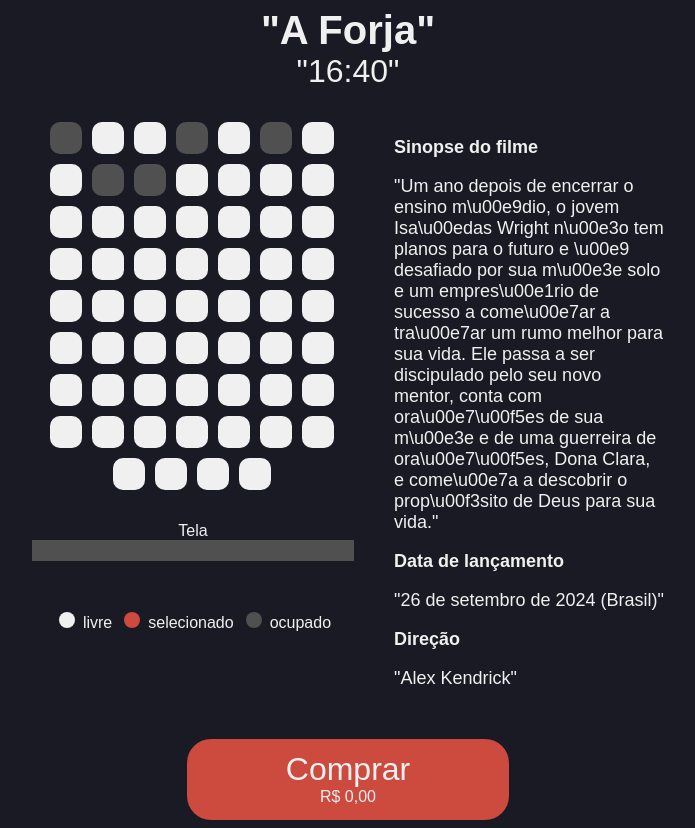
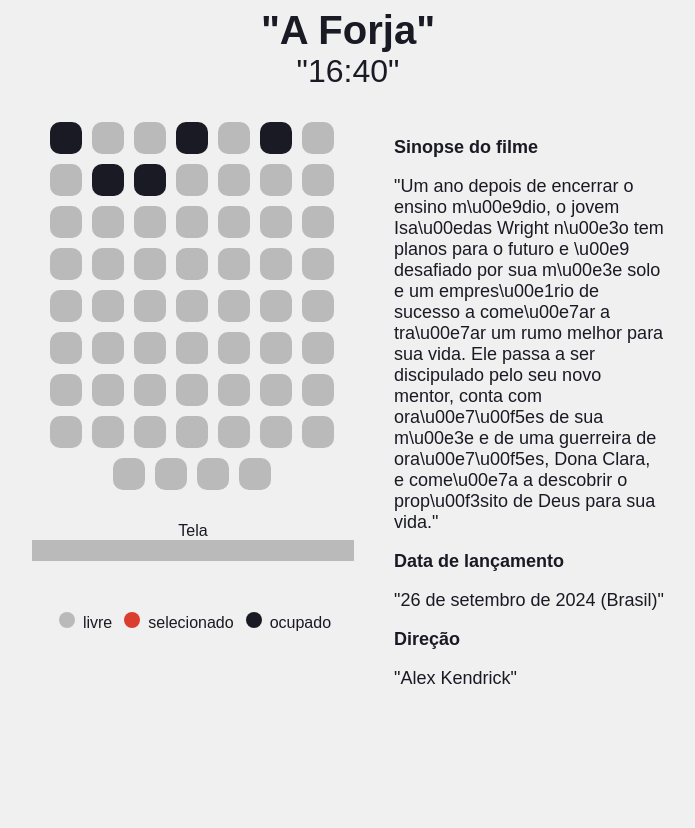
Before and after one commit to arturstaation/POC_Cinema, a Next.js app: page / in a window 1280 px wide. Shown: the whole page, without its empty margins (292-987 px from the left). After the commit the page ends 800 px from the top, so only its background shows below. Built offline with nearby package versions, Linux system fonts and the light colour scheme; no server answers; data requests are answered from the project's data file; a web font is replaced by a local one.

Commit message:
adicionando try catch e renderizacao condicional

```diff
--- a/src/app/components/BotaoComprar.js
+++ b/src/app/components/BotaoComprar.js
@@ -5,28 +5,38 @@ import styles from '../styles/BotaoComprar.module.css';
 
 function BotaoComprar({ listaAssentos }) {
     const [preco, setPreco] = useState(0);
-
+    const [error, setError] = useState(false);
     useEffect(() => {
         const fetchPreco = async () => {
+            setError(false);
+            try {
                 const request = await fetch("http://localhost:3000/preco");
                 if (request.ok) {
                     const precoData = await request.text();
                     setPreco(parseFloat(precoData));
+                } else {
+                    throw new Error("Erro na requisição do preço");
+                }
+            } catch (error) {
+                console.error(error);
+                setError(true);
             }
         };
 
         fetchPreco();
     }, []);
 
+    const compraRealizada = () => {
+        alert('Compra realizada com sucesso');
+    };
 
-    const compraRealizada = () =>{
-        alert(`Você Comprou ${listaAssentos.length} ingressos por R$ ${(listaAssentos.length * preco).toFixed(2).toString().replace('.', ',')}`)
-    }
     return (
-        <button id={styles.botao_comprar} onClick={() => compraRealizada()}>
+        !error && (
+            <button id={styles.botao_comprar} onClick={compraRealizada}>
                 <h1>Comprar</h1>
                 <p>{`R$ ${(listaAssentos.length * preco).toFixed(2).toString().replace('.', ',')}`}</p>
             </button>
+        )
     );
 }
 
--- a/src/app/components/Lugares.js
+++ b/src/app/components/Lugares.js
@@ -6,19 +6,29 @@ import '../styles/global.css';
 
 function Lugares({ onToggleAssento, listaAssentos = [] }) {
     const [response, setResponse] = useState([]);
+    const [error, setError] = useState(false);
 
     useEffect(() => {
         const fetchAssentos = async () => {
+            setError(false);
+            try {
                 const request = await fetch("http://localhost:3000/assentos");
                 if (request.ok) {
                     const data = await request.json();
                     setResponse(data);
+                } else {
+                    throw new Error("Erro na requisição dos assentos");
+                }
+            } catch (error) {
+                console.error(error);
+                setError(true);
             }
         };
         fetchAssentos();
     }, []);
 
     return (
+        !error && (
             <div id={styles.todosLugares}>
                 {response.map((assento) => (
                     <div
@@ -29,6 +39,7 @@ function Lugares({ onToggleAssento, listaAssentos = [] }) {
                     </div>
                 ))}
             </div>
+        )
     );
 }
 
--- a/src/app/components/TituloConteudo.js
+++ b/src/app/components/TituloConteudo.js
@@ -6,6 +6,7 @@ import styles from '../styles/TituloConteudo.module.css';
 function TituloConteudo({ endpoint }) {
     const [titulo, setTitulo] = useState('');
     const [conteudo, setConteudo] = useState('');
+    const [error, setError] = useState(false); // Estado de erro
 
     const endpoints = {
         "Titulo": { url: "http://localhost:3000/titulo", titulo: "" },
@@ -16,6 +17,8 @@ function TituloConteudo({ endpoint }) {
 
     useEffect(() => {
         const fetchData = async () => {
+            setError(false);
+            try {
                 if (endpoints[endpoint]) {
                     const request = await fetch(endpoints[endpoint].url);
                     if (request.ok) {
@@ -30,7 +33,13 @@ function TituloConteudo({ endpoint }) {
                                 setConteudo(horarioData);
                             }
                         }
+                    } else {
+                        throw new Error(`Erro na requisição para ${endpoints[endpoint].url}`);
                     }
+                }
+            } catch (error) {
+                console.error(error);
+                setError(true);
             }
         };
 
@@ -38,10 +47,12 @@ function TituloConteudo({ endpoint }) {
     }, [endpoint]);
 
     return (
+        !error && (
             <div id={`${endpoint === 'Titulo' ? styles.titulo_conteudo : ''}`} className={styles.conteudo_filme}>
                 <h1><strong>{titulo}</strong></h1>
                 <p>{conteudo}</p>
             </div>
+        )
     );
 }
 
--- a/src/app/page.js
+++ b/src/app/page.js
@@ -1,5 +1,5 @@
 'use client'
-import {  useEffect, useState } from 'react';
+import { useEffect, useState } from 'react';
 import BotaoComprar from './components/BotaoComprar';
 import DadosFilme from './components/DadosFilme';
 import Sala from './components/Sala';
@@ -12,7 +12,7 @@ function HomePage() {
   const [listaAssentos, setListaAssentos] = useState([]);
 
   const handleListaAssentos = (disponivel, id) => {
-    if(disponivel){
+    if (disponivel) {
       setListaAssentos((prevLista) =>
         prevLista.includes(id)
           ? prevLista.filter((assento) => assento !== id)
@@ -22,7 +22,7 @@ function HomePage() {
 
 
   return (
-    <body className='darkMode'>
+    <body>
       <main id={styles.tudo}>
         <TituloConteudo endpoint="Titulo" />
 
--- a/src/app/styles/global.css
+++ b/src/app/styles/global.css
@@ -42,6 +42,7 @@
 
 
 }
+
 @font-face {
     font-family: 'SF Compact';
     src: url('../fonts/SF-Compact-Display-Ultralight.otf') format('truetype');
@@ -65,9 +66,9 @@
 
 
 
-
-.lightMode {
-    --fundo: red;
+@media (prefers-color-scheme: light) {
+    body {
+        --fundo: var(--fundo-light-mode);
         --texto: var(--texto-light-mode);
         --assento-disponivel: var(--assento-disponivel-light-mode);
         --assento-ocupado: var(--assento-ocupado-light-mode);
@@ -75,9 +76,11 @@
         --tela: var(--cor-tela-light-mode);
         --botao: var(--botao-light-mode);
     }
+}
 
-.darkMode {
 
+@media (prefers-color-scheme: dark) {
+    body {
         --fundo: var(--fundo-dark-mode);
         --texto: var(--texto-dark-mode);
         --assento-disponivel: var(--assento-disponivel-dark-mode);
@@ -85,6 +88,7 @@
         --assento-selecionado: var(--assento-selecionado-dark-mode);
         --tela: var(--cor-tela-dark-mode);
         --botao: var(--botao-dark-mode);
+    }
 }
 
 .ocupado {
@@ -108,7 +112,7 @@
     margin-bottom: 40px;
 }
 
-.espacamento_direita{
+.espacamento_direita {
     margin-right: 40px;
 }
 
@@ -121,7 +125,7 @@ body {
 
 @media (max-width: 600px) {
 
-    :root{
+    :root {
         --margem: var(--margem-celular);
     }
 }
```
Also changed, not shown: 1 other file (tests, documents, lock files or other folders). Lines whose indentation alone changed are shown as unchanged.
